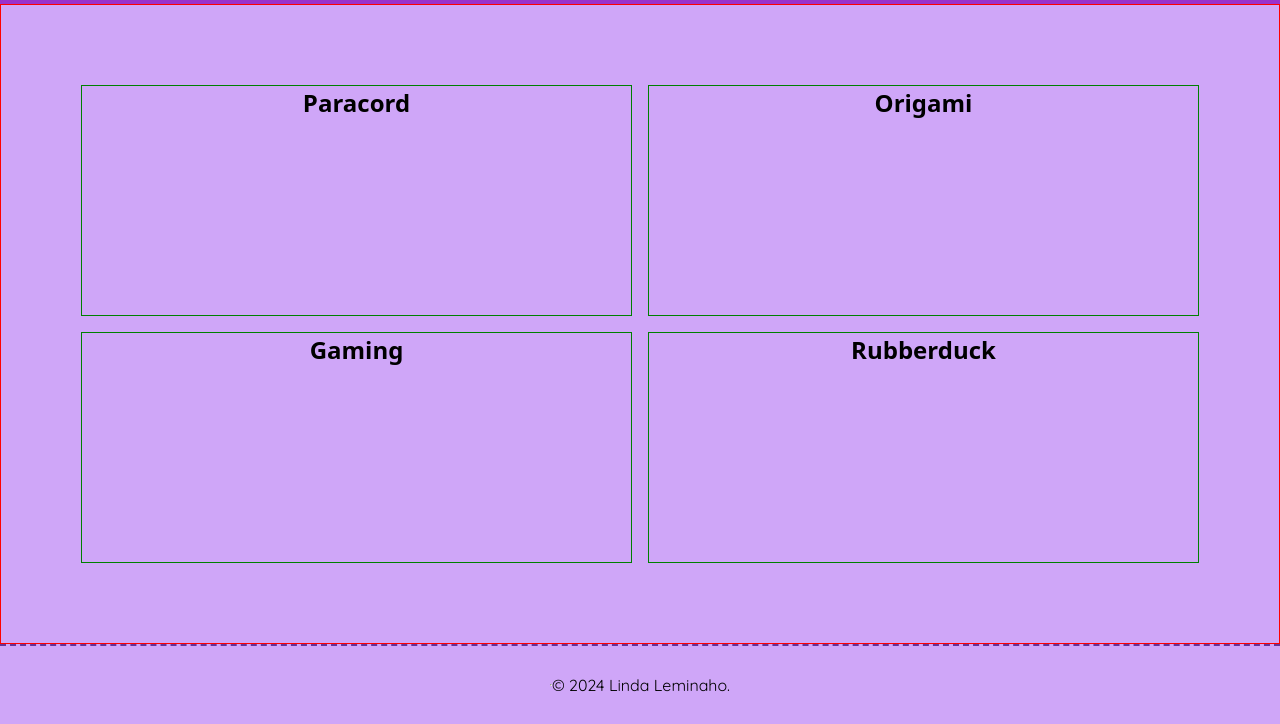
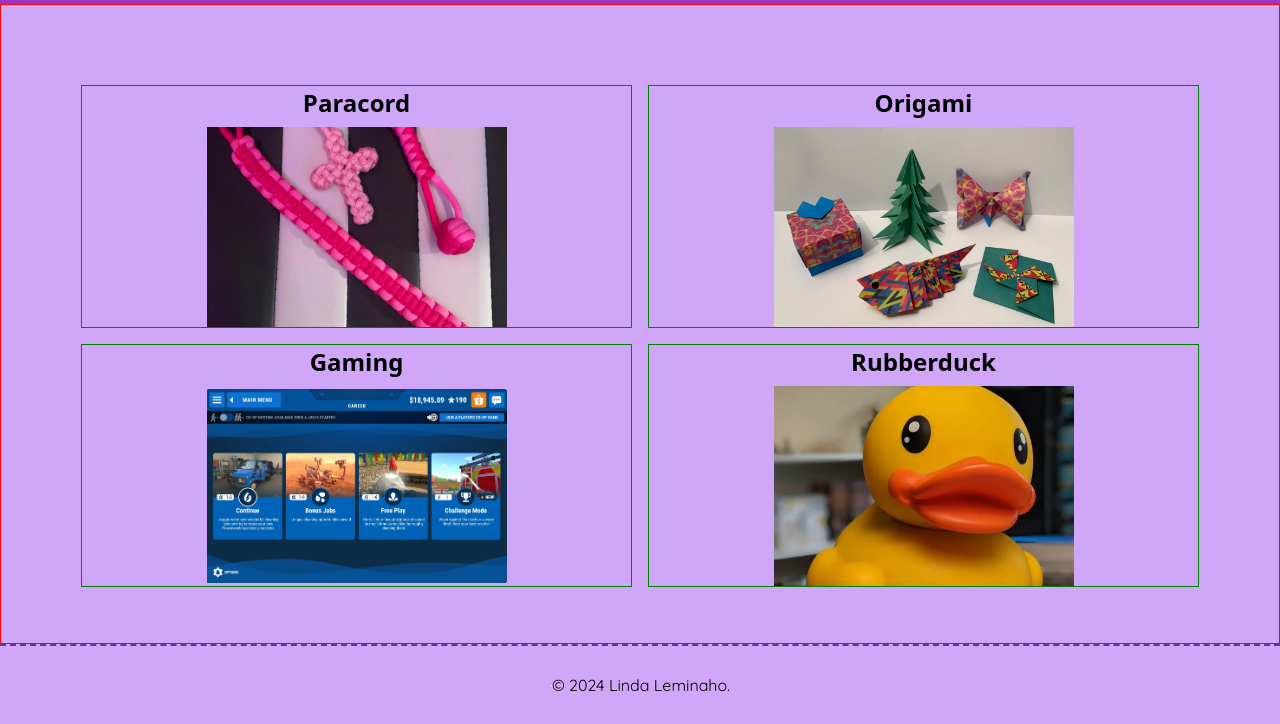
Before and after one commit to Zileena6/githobby, a website built with Parcel: page src/index.html in a window 1280 px wide. Shown: the part 76-800 px from the top of the page. Built offline with nearby package versions, Linux system fonts and the light colour scheme; a web font is replaced by a local one.

Commit message:
Adds images and styling

```diff
--- a/src/index.html
+++ b/src/index.html
@@ -19,26 +19,35 @@
     </header>
 
     <main class="main card-container">
-        <!--? add image. flip card, add text -->
+
         <section class="paracord card">
             <h2>Paracord</h2>
-            <div class="image-container"></div>
+            <div class="image-container">
+                <img src="./assets/paracord.webp" alt="accessories made of paracord">
+            </div>
         </section>
 
         <section class="origami card">
             <h2>Origami</h2>
-            <div class="image-container"></div>
+            <div class="image-container">
+                <img src="./assets/origami.webp" alt="figures made of origami paper">
+            </div>
         </section>
 
         <section class="gaming card">
             <h2>Gaming</h2>
-            <div class="image-container"></div>
+            <div class="image-container">
+                <img src="./assets/gaming.webp" alt="screenshot of the game powerwash">
+            </div>
         </section>
 
         <section class="rubberduck card">
             <h2>Rubberduck</h2>
-            <div class="image-container"></div>
+            <div class="image-container">
+                <img src="./assets/rubberduck.webp" alt="rubberduck by a computer">
+            </div>
         </section>
+
     </main>
 
     <footer class="footer">
--- a/src/style.scss
+++ b/src/style.scss
@@ -38,11 +38,27 @@ body {
 
   .card {
     border: 1px solid green;
+    display: flex;
+    flex-direction: column;
+    justify-content: center;
+    align-items: center;
 
     h2 {
       font-family: 'Rubik Scribble', system-ui;
+      margin-bottom: 0.5rem;
+    }
+
+    .image-container {
+      width: 300px;
+      height: 200px;
+      overflow: hidden;
       display: flex;
-      justify-content: center;
+      align-items: center;
+
+      img {
+        width: 300px;
+        height: auto;
+      }
     }
   }
 }
```
Also changed, not shown: src/assets/gaming.webp (added), src/assets/origami.webp (added), src/assets/paracord.webp (added), src/assets/rubberduck.webp (added), src/style-min.css, src/style.css, 1 other file.
